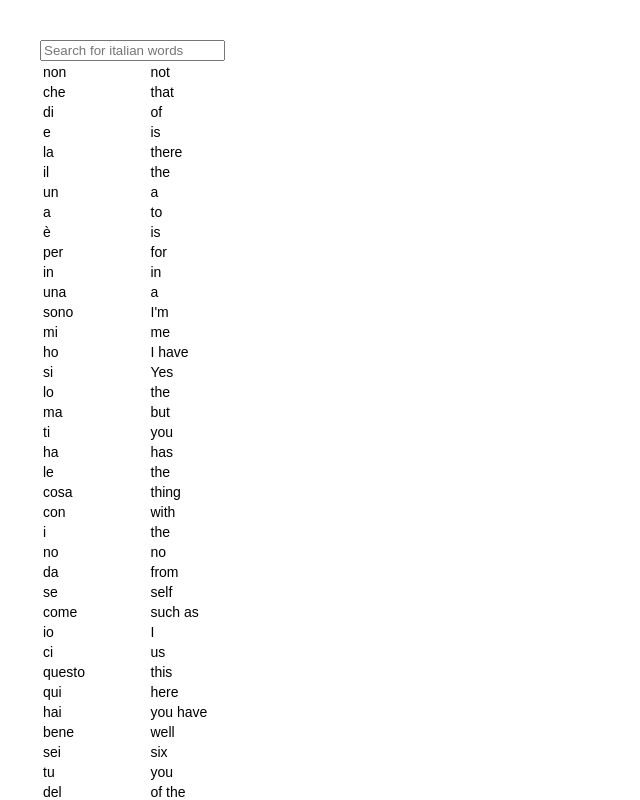
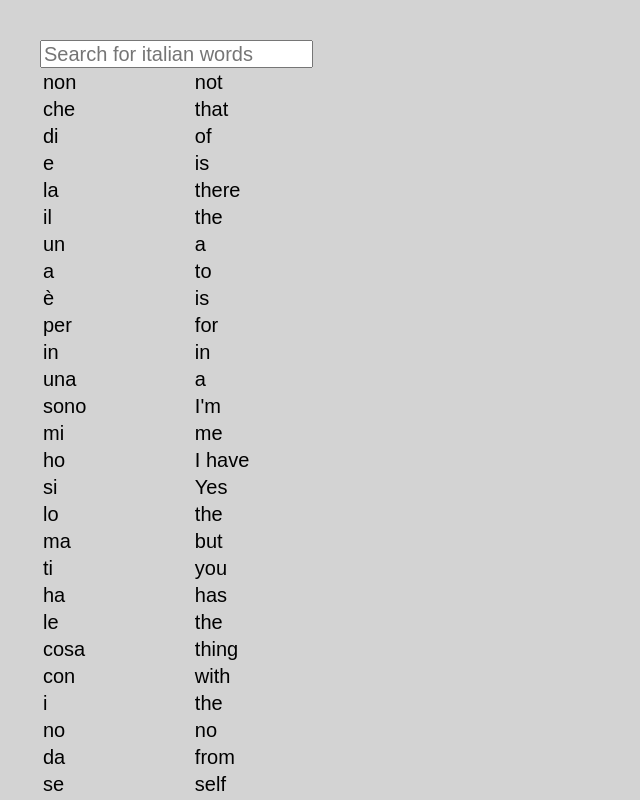
Before and after one commit to Kejender/italian, a React (Create React App) app: page / in a window 1280 px wide. Shown: the top 800 px of the page, without its empty margins (0-640 px from the left). Built offline with nearby package versions, Linux system fonts and the light colour scheme.

Commit message:
Add files via upload

```diff
--- a/src/index.css
+++ b/src/index.css
@@ -1,6 +1,7 @@
 body {
   font: 14px "Century Gothic", Futura, sans-serif;
   margin: 40px;
+  background-color: lightgray;
 }
 
 ol, ul {
@@ -17,6 +18,15 @@ ol, ul {
   margin-left: 50px;
 }
 
+input{
+  height: 22px;
+  font-size: 20px;
+}
+
+td{
+  font-size: 20px;
+}
+
 .kbd-navigation .square:focus {
   background: #ddd;
 }
```
